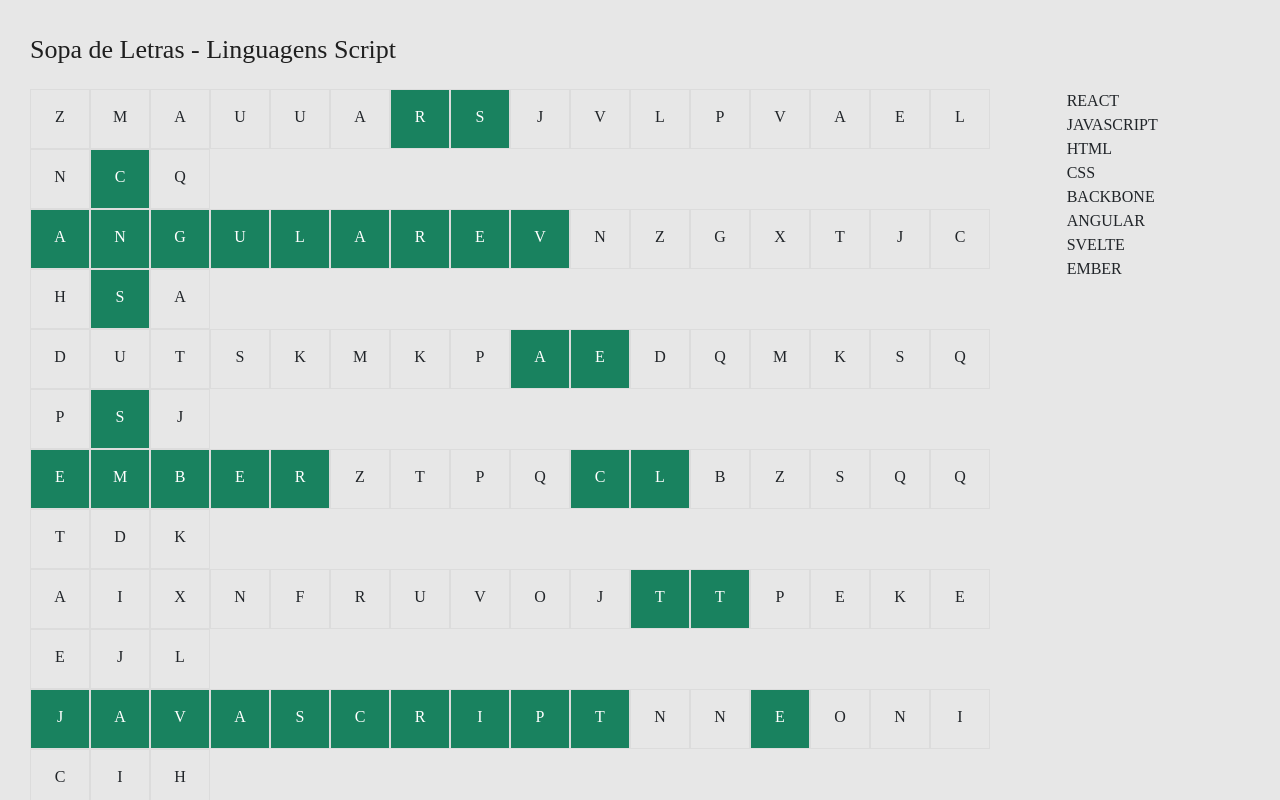
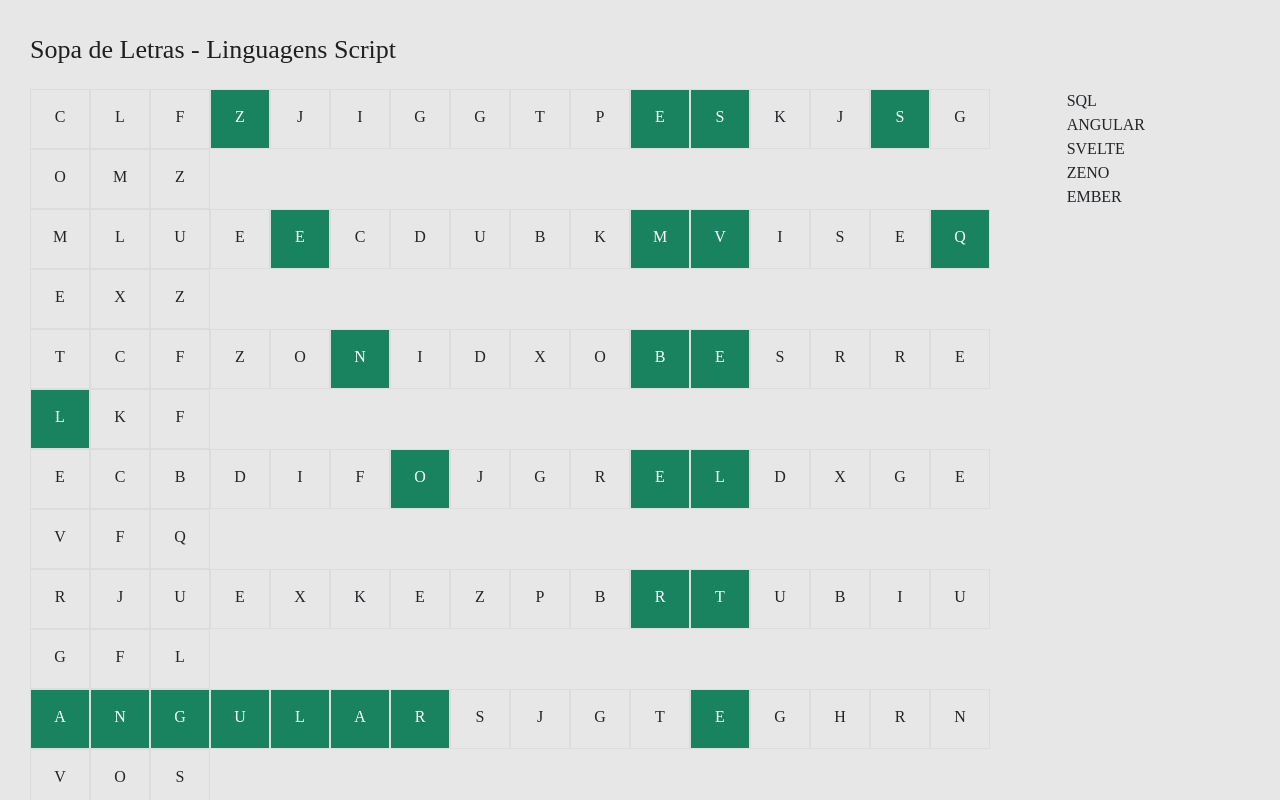
Before and after one commit to jorgermduarte/isec-react-letter-soup, a React (Create React App) app: page / in a window 1280 px wide. Shown: the top 800 px of the page. Built offline with nearby package versions, Linux system fonts and the light colour scheme.

Commit message:
feat: fixed render performance, removed the while and added a function that is called recursively.

```diff
--- a/src/components/board/Board.tsx
+++ b/src/components/board/Board.tsx
@@ -1,6 +1,7 @@
 import React from 'react';
 import './Board.css';
 import {Row, Col} from 'react-bootstrap';
+import wordsList from '../../data/words_list';
 
 type letterProperties = {
   letter: string;
@@ -25,17 +26,11 @@ const BoardComponent: React.FC<BoardProperties> = () => {
     lines: 8,
   };
 
-  //todo - move this list to a json file for example and grab some random x words based on the difficulty
-  const words = [
-    'REACT',
-    'JAVASCRIPT',
-    'HTML',
-    'CSS',
-    'BACKBONE',
-    'ANGULAR',
-    'SVELTE',
-    'EMBER',
-  ];
+  //todo - replace the gameWordsNumber with the x words number based on the difficulty
+  const myCustomList = wordsList.sort(() => 0.5 - Math.random());
+  const remakedList = myCustomList.slice(0, 5);
+  const words = remakedList;
+  console.log('words list: ', words);
 
   function initializeBoardMatrix() {
     let cl, ln;
@@ -68,16 +63,23 @@ const BoardComponent: React.FC<BoardProperties> = () => {
       for (cl = 0; cl < exampleSize.columns; cl++) {
         elements.push(
           board[ln][cl].filled ? (
-            <div className="game-letter-box filled">
+            <div
+              className="game-letter-box filled"
+              key={`${ln}-${cl}-${board[ln][cl].letter}-filled`}
+            >
               <div className="game-letter">{board[ln][cl].letter}</div>
             </div>
           ) : (
-            <div className="game-letter-box">
+            <div
+              className="game-letter-box"
+              key={`${ln}-${cl}-${board[ln][cl].letter}`}
+            >
               <div className="game-letter">{board[ln][cl].letter}</div>
             </div>
           )
         );
-        if (cl === exampleSize.columns - 1) elements.push(<br />);
+        if (cl === exampleSize.columns - 1)
+          elements.push(<br key={`br-${ln}`} />);
       }
     }
 
@@ -88,43 +90,59 @@ const BoardComponent: React.FC<BoardProperties> = () => {
     return (
       <div className="game-wordlist">
         {words.map(word => (
-          <div className="gameWord">{word}</div>
+          <div className="gameWord" key={'word-' + word}>
+            {word}
+          </div>
         ))}
       </div>
     );
   }
 
-  //todo - based on the words list, we need to generate them on the board
-  //by line, by column, by diag, and by diag inverted
-  function setBoardWords() {
-    let i;
-    for (i = 0; i < words.length; i++) {
-      const currentWord = words[i];
-
+  function renderWord(currentWord: string, failures?: number) {
+    let currentFailures = failures || 0;
+    if (failures) {
+      console.log(
+        `trying to render the word: ${currentWord}, time: ${failures}`
+      );
+    }
     let renderWordSuccessfully = false;
-      while (!renderWordSuccessfully) {
+    const failuresLimit = 20;
     const displayType = Math.floor(Math.random() * 3);
-        //todo - set fail limits if by some case the word is too big to the board
+    console.log(`display type : ${displayType}, word: ${currentWord}`);
     //todo - add the inverted methods based on this ones, render columns inverted, lines inverted and diags inverted
     switch (displayType) {
-          case 1:
+      case 0:
         renderWordSuccessfully = displayWordByColumn(currentWord);
         break;
-          case 2:
+      case 1:
         renderWordSuccessfully = displayWordByLine(currentWord);
         break;
-          case 3:
-            renderWordSuccessfully = displayByDiag(currentWord);
-            break;
-          default:
+      case 2:
         renderWordSuccessfully = displayByDiag(currentWord);
         break;
     }
+    if (!renderWordSuccessfully) currentFailures++;
+    if (currentFailures > failuresLimit && renderWordSuccessfully === false) {
+      //todo - add the logic based on the word was not rendered successfully
+      console.log(`- failed to render the word ${currentWord} !!!!!!!`);
+    } else if (!renderWordSuccessfully) {
+      renderWord(currentWord, currentFailures);
     }
+  }
+
+  //add the words to the board by line, by column, by diag, and by diag inverted
+  function setBoardWords() {
+    let i;
+    console.log('preparing to set the words on the board: ', words);
+    for (i = 0; i < words.length; i++) {
+      const currentWord = words[i];
+      console.log(`current word: ${words[i]}`);
+      renderWord(currentWord);
     }
   }
 
   function displayWordByColumn(word: string): boolean {
+    try {
       let allowed = true;
       const randomColumn = Math.floor(Math.random() * exampleSize.columns);
       let x = 0;
@@ -152,9 +170,13 @@ const BoardComponent: React.FC<BoardProperties> = () => {
       }
 
       return true;
+    } catch {
+      return false;
+    }
   }
 
   function displayWordByLine(word: string): boolean {
+    try {
       let allowed = true;
       const randomLine = Math.floor(Math.random() * exampleSize.lines);
       let x = 0;
@@ -182,9 +204,13 @@ const BoardComponent: React.FC<BoardProperties> = () => {
         }
       }
       return true;
+    } catch {
+      return false;
+    }
   }
 
   function displayByDiag(word: string): boolean {
+    try {
       let allowed = true;
       const randomIndex = Math.floor(
         Math.random() * (exampleSize.columns - word.length)
@@ -222,6 +248,9 @@ const BoardComponent: React.FC<BoardProperties> = () => {
       }
 
       return true;
+    } catch {
+      return false;
+    }
   }
 
   //initialize matrix by default
--- /dev/null
+++ b/src/data/words_list.ts
@@ -0,0 +1,17 @@
+const words = [
+  'ADA',
+  'ZENO',
+  'REACT',
+  'JAVASCRIPT',
+  'HTML',
+  'CSS',
+  'BACKBONE',
+  'ANGULAR',
+  'SVELTE',
+  'EMBER',
+  'NODE',
+  'SQL',
+  // 'ASDASKSAFAKSDASKDAJKD',
+];
+
+export default words;
```
Lines whose indentation alone changed are shown as unchanged.
